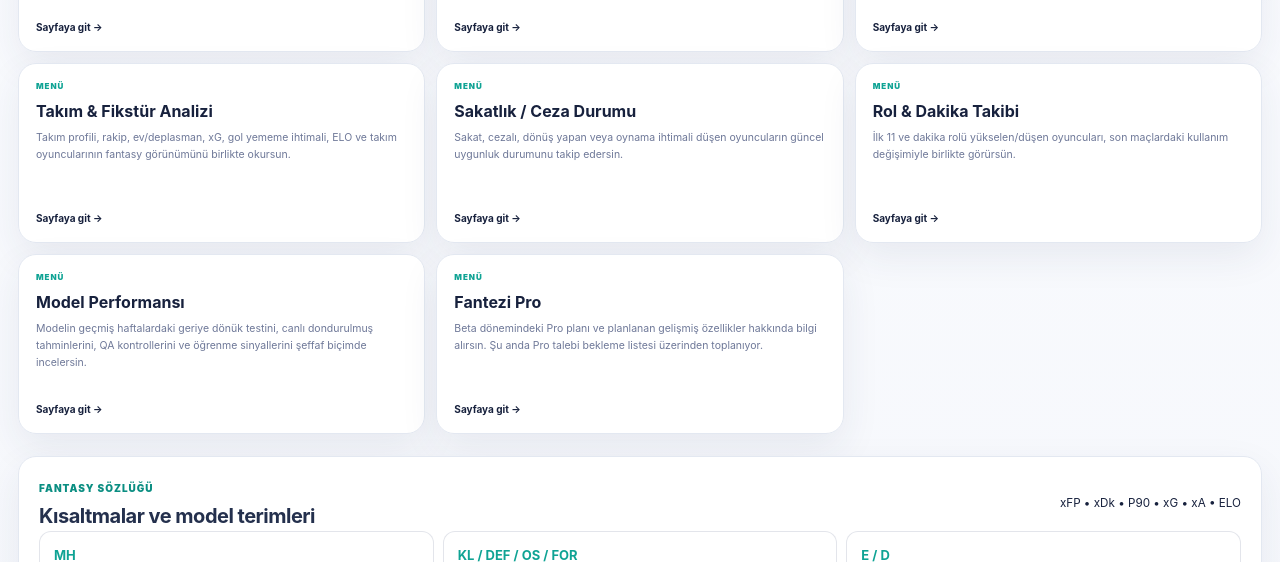
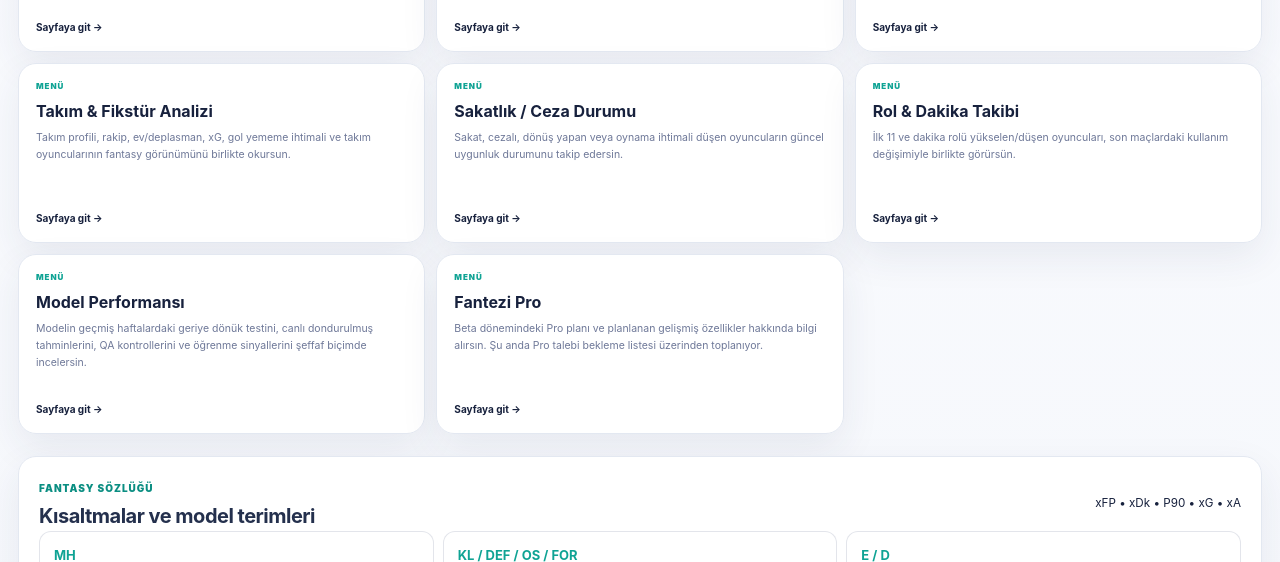
Before and after one commit to ecetin1998/tff-fantezi, a Next.js app: page /sss in a window 1280 px wide. Shown: the part 680-1242 px from the top of the page. Built offline with nearby package versions, Linux system fonts and the light colour scheme; no server answers.

Commit message:
Align FAQ with the metrics actually shown

```diff
--- a/app/sss/page.js
+++ b/app/sss/page.js
@@ -2,7 +2,7 @@ import Link from 'next/link'
 
 export const metadata={
   title:'Süper Lig Fantasy SSS ve Rehber',
-  description:'Fantezi Scout nasıl kullanılır? xFP, xDakika, P25/P90, 6+ ihtimali, xG, xA, ELO, fantezi puanları, kadro önerileri ve Süper Lig fantasy terimleri için açıklamalı rehber.',
+  description:'Fantezi Scout nasıl kullanılır? xFP, xDakika, P25/P90, 6+ ihtimali, xG, xA, fantezi puanları, kadro önerileri ve Süper Lig fantasy terimleri için açıklamalı rehber.',
   keywords:[
     'Süper Lig fantasy','Süper Lig fantezi futbol','fantasy futbol Türkiye','xFP nedir',
     'fantasy puanları','kadro önerisi','xDakika','ilk 11 ihtimali','xG xA','fantasy futbol rehberi'
@@ -22,7 +22,7 @@ const menuItems=[
   ['/matches', 'Maç Tahminleri', 'Takımların beklenen gol üretimini, 1/X/2 olasılıklarını ve fantasy açısından hücum-savunma eşleşmesini görürsün.'],
   ['/squads', 'Kadro Önerileri', 'Modelin dengeli Önerilen Kadro’sunu ve daha yüksek tavanı hedefleyen Tavan 11’i; ilk 11, yedek, kaptan ve xFP ile birlikte görürsün.'],
   ['/squad', 'Benim Kadrom', 'Hesabınla 15 oyunculuk, 100m bütçeli kendi takımını kurar; ilk 11, yedek sırası ve kaptanı yönetirsin.'],
-  ['/teams', 'Takım & Fikstür Analizi', 'Takım profili, rakip, ev/deplasman, xG, gol yememe ihtimali, ELO ve takım oyuncularının fantasy görünümünü birlikte okursun.'],
+  ['/teams', 'Takım & Fikstür Analizi', 'Takım profili, rakip, ev/deplasman, xG, gol yememe ihtimali ve takım oyuncularının fantasy görünümünü birlikte okursun.'],
   ['/availability', 'Sakatlık / Ceza Durumu', 'Sakat, cezalı, dönüş yapan veya oynama ihtimali düşen oyuncuların güncel uygunluk durumunu takip edersin.'],
   ['/roles', 'Rol & Dakika Takibi', 'İlk 11 ve dakika rolü yükselen/düşen oyuncuları, son maçlardaki kullanım değişimiyle birlikte görürsün.'],
   ['/backtest', 'Model Performansı', 'Modelin geçmiş haftalardaki geriye dönük testini, canlı dondurulmuş tahminlerini, QA kontrollerini ve öğrenme sinyallerini şeffaf biçimde incelersin.'],
@@ -42,7 +42,6 @@ const glossary=[
   ['xG', 'Expected Goals; gol pozisyonlarının kalitesini ve beklenen gol üretimini ölçen istatistiktir. Tek başına maç skoru tahmini değildir.'],
   ['xA', 'Expected Assists; bir oyuncunun ürettiği pasların asist olma beklentisini ölçen istatistiktir.'],
   ['F/P', 'Fiyat/performans göstergesi. Oyuncunun fiyatına göre model beklentisinin ne kadar verimli olduğunu karşılaştırmaya yardım eder.'],
-  ['ELO', 'Takımların geçmiş sonuçlarından türetilen göreli güç derecesidir. Rakibin gücünü ve fikstür bağlamını yorumlamak için yardımcı sinyal olarak kullanılır.'],
   ['Puan bandı', 'P25–P90 gibi aralıklar tek bir xFP sayısından daha geniş olası sonuç alanını gösterir. Fantasy puanı doğal olarak değişken olduğu için bandın dışına çıkan sonuçlar da mümkündür.'],
   ['Top‑25', 'Yüksek skor adaylarını xFP’den ayrı bir üst-tavan sıralama katmanıyla tarar. Ana xFP hesabının veya optimizerın yerine geçmez.'],
   ['QA / PASS', 'Yeni model çıktısının veri bütünlüğü, aktif oyuncu kapsamı, dakika/rol ve diğer yayın kontrollerini geçtiğini belirtir. Kontrolü geçmeyen aday sürüm yayınlanmaz.'],
@@ -106,7 +105,7 @@ export default function FAQPage(){
     <section id="terimler" className="card faq-section faq-glossary-section">
       <div className="panel-head">
         <div><span className="eyebrow">FANTASY SÖZLÜĞÜ</span><h2>Kısaltmalar ve model terimleri</h2></div>
-        <small>xFP • xDk • P90 • xG • xA • ELO</small>
+        <small>xFP • xDk • P90 • xG • xA</small>
       </div>
       <div className="faq-glossary-grid">
         {glossary.map(([term,description])=><article key={term}>
```
